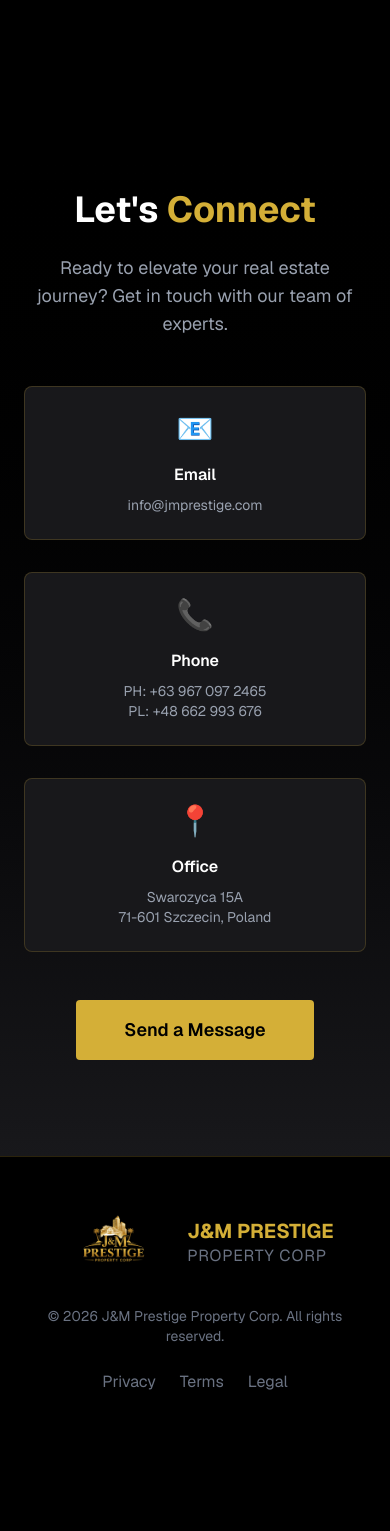
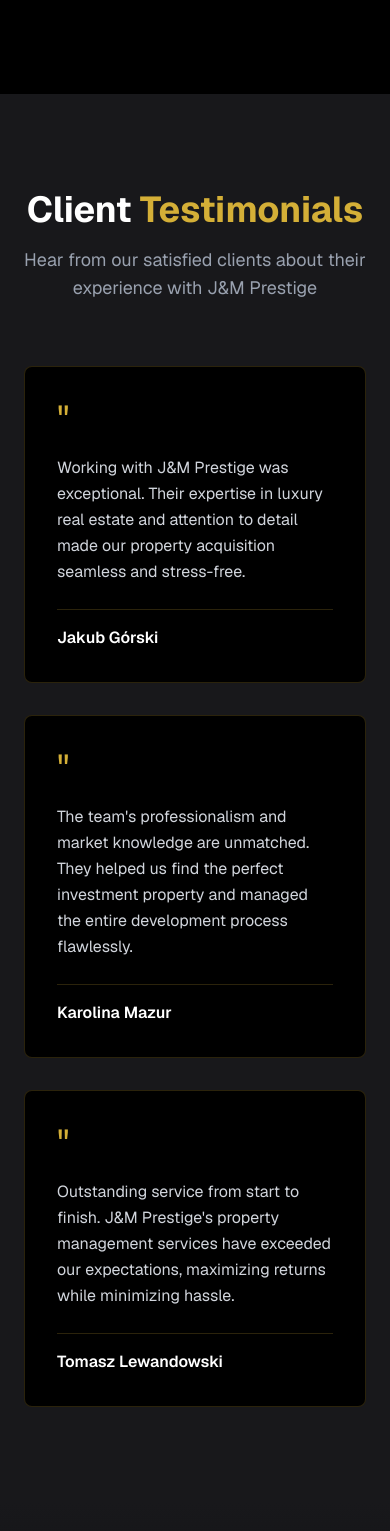
Before and after one commit to MaksymilianWojcik/jmprestigepropertycorp, a Next.js app: page / in a window 390 px wide. Shown: the part 3837-5368 px from the top of the page. Before the commit the page ends 5279 px from the top, so only its background shows below. Built offline with nearby package versions, Linux system fonts and the light colour scheme.

Commit message:
Testimonials

```diff
--- a/src/app/page.tsx
+++ b/src/app/page.tsx
@@ -23,6 +23,7 @@
             <div className="hidden md:flex items-center gap-8">
               <a href="#services" className="text-sm font-medium hover:text-[#D4AF37] transition-colors">Services</a>
               <a href="#about" className="text-sm font-medium hover:text-[#D4AF37] transition-colors">About</a>
+              <a href="#testimonials" className="text-sm font-medium hover:text-[#D4AF37] transition-colors">Testimonials</a>
               <a href="#contact" className="text-sm font-medium hover:text-[#D4AF37] transition-colors">Contact</a>
               <a href="#home" className="px-6 py-2 bg-[#D4AF37] text-black font-semibold text-sm rounded-sm hover:bg-[#F4E4B0] transition-all">
                 Get Started
@@ -59,6 +60,13 @@
             onClick={() => setMobileMenuOpen(false)}
           >
             About
+          </a>
+          <a
+            href="#testimonials"
+            className="text-lg font-medium hover:text-[#D4AF37] transition-colors"
+            onClick={() => setMobileMenuOpen(false)}
+          >
+            Testimonials
           </a>
           <a
             href="#contact"
@@ -236,8 +244,57 @@
         </div>
       </section>
 
+      {/* Testimonials Section */}
+      <section id="testimonials" className="py-24 px-6 bg-zinc-900">
+        <div className="max-w-7xl mx-auto">
+          <div className="text-center mb-16">
+            <h2 className="text-4xl md:text-5xl font-bold mb-4">
+              Client <span className="text-[#D4AF37]">Testimonials</span>
+            </h2>
+            <p className="text-gray-400 text-lg max-w-2xl mx-auto">
+              Hear from our satisfied clients about their experience with J&M Prestige
+            </p>
+          </div>
+
+          <div className="grid md:grid-cols-3 gap-8">
+            {/* Testimonial 1 */}
+            <div className="bg-black border border-[#D4AF37]/20 rounded-lg p-8 hover:border-[#D4AF37] transition-all duration-300">
+              <div className="text-[#D4AF37] text-4xl mb-4">"</div>
+              <p className="text-gray-300 mb-6 leading-relaxed">
+                Working with J&M Prestige was exceptional. Their expertise in luxury real estate and attention to detail made our property acquisition seamless and stress-free.
+              </p>
+              <div className="border-t border-[#D4AF37]/20 pt-4">
+                <p className="font-semibold text-white">Jakub Górski</p>
+              </div>
+            </div>
+
+            {/* Testimonial 2 */}
+            <div className="bg-black border border-[#D4AF37]/20 rounded-lg p-8 hover:border-[#D4AF37] transition-all duration-300">
+              <div className="text-[#D4AF37] text-4xl mb-4">"</div>
+              <p className="text-gray-300 mb-6 leading-relaxed">
+                The team's professionalism and market knowledge are unmatched. They helped us find the perfect investment property and managed the entire development process flawlessly.
+              </p>
+              <div className="border-t border-[#D4AF37]/20 pt-4">
+                <p className="font-semibold text-white">Karolina Mazur</p>
+              </div>
+            </div>
+
+            {/* Testimonial 3 */}
+            <div className="bg-black border border-[#D4AF37]/20 rounded-lg p-8 hover:border-[#D4AF37] transition-all duration-300">
+              <div className="text-[#D4AF37] text-4xl mb-4">"</div>
+              <p className="text-gray-300 mb-6 leading-relaxed">
+                Outstanding service from start to finish. J&M Prestige's property management services have exceeded our expectations, maximizing returns while minimizing hassle.
+              </p>
+              <div className="border-t border-[#D4AF37]/20 pt-4">
+                <p className="font-semibold text-white">Tomasz Lewandowski</p>
+              </div>
+            </div>
+          </div>
+        </div>
+      </section>
+
       {/* Contact Section */}
-      <section id="contact" className="py-24 px-6 bg-gradient-to-b from-black to-zinc-900">
+      <section id="contact" className="py-24 px-6 bg-gradient-to-b from-zinc-900 to-black">
         <div className="max-w-4xl mx-auto text-center">
           <h2 className="text-4xl md:text-5xl font-bold mb-6">
             Let's <span className="text-[#D4AF37]">Connect</span>
```
